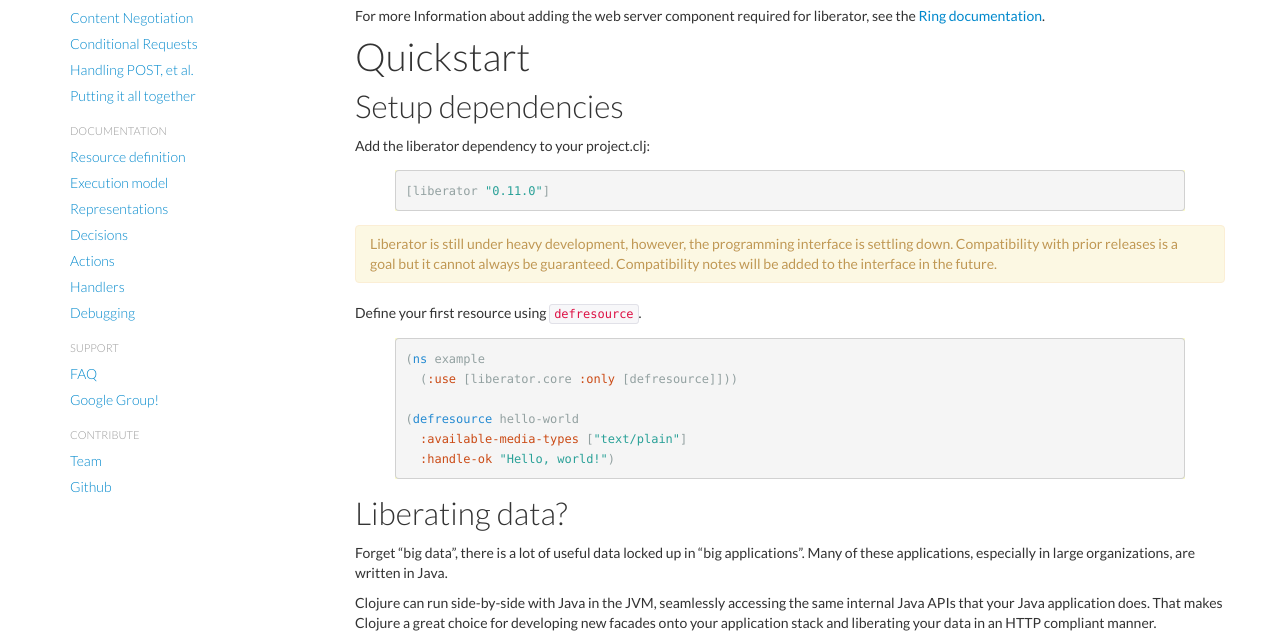
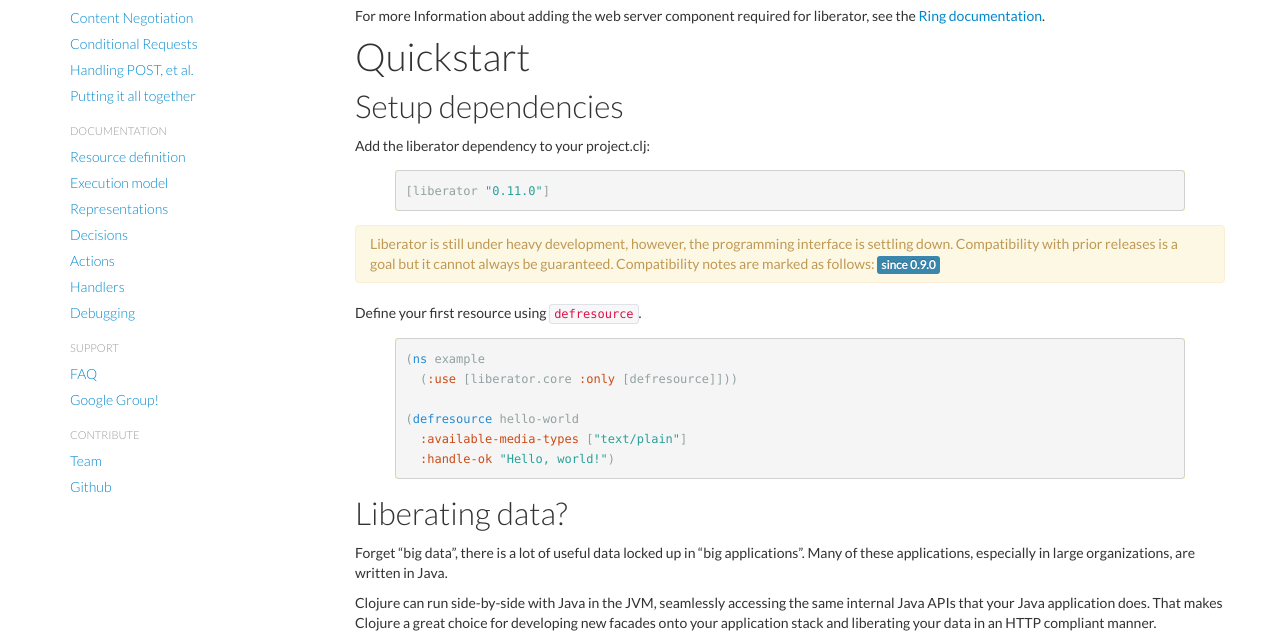
Before and after one commit to clojure-liberator/liberator, a Jekyll site: the page built from index.md, in a window 1280 px wide and 967 px high, cut to the strip 324-967 px from the top of the window. Built offline with Jekyll 4.4.1, drawn with Linux system fonts in a browser that asks for light colours; nearby versions of some CDN libraries.

Commit message:
Adds compatibility notes for features since 0.9.0

`````diff
--- a/index.md
+++ b/index.md
@@ -38,8 +38,7 @@ Add the liberator dependency to your project.clj:
 <div class="alert alert-warning">Liberator is still under heavy
 development, however, the programming interface is settling down.
 Compatibility with prior releases is a goal but it cannot always be
-guaranteed. Compatibility notes will be added to the interface in
-the future.</div>
+guaranteed. Compatibility notes are marked as follows: <span class="label label-info">since 0.9.0</span></div>
 
 Define your first resource using ````defresource````.
 
`````
Also changed, not shown: doc/decisions.md (+2 -2 lines), doc/handlers.md (+2 -1 lines), doc/representations.md (+2 -2 lines), doc/resource-definition.md (+1 -1 lines).
